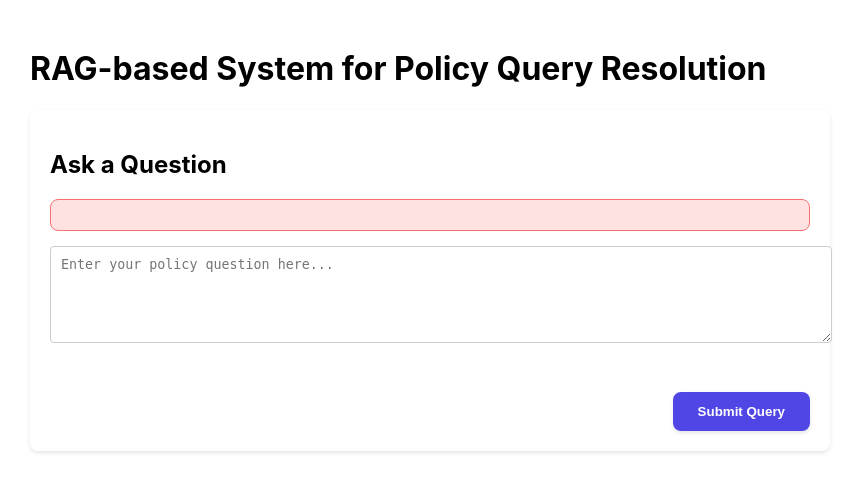
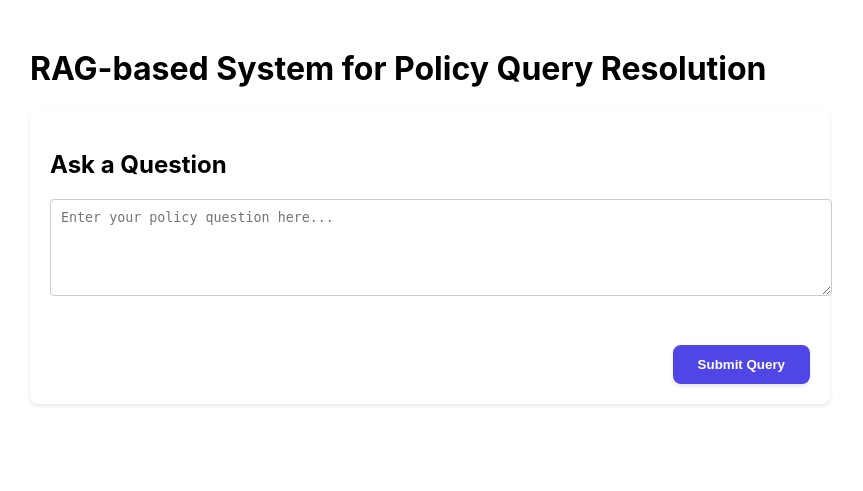
Before and after one commit to Vastalya1/MP5-RAG-System, a FastAPI app: page / in a window 1280 px wide. Shown: the top 491 px of the page, without its empty margins (210-1073 px from the left). Run offline with FastAPI, Linux system fonts and the light colour scheme; some libraries are stand-ins or nearby versions.

Commit message:
feat: Completed updated  HTML

```diff
--- a/src/frontend/templates/index.html
+++ b/src/frontend/templates/index.html
@@ -252,7 +252,7 @@
             <h2>Ask a Question</h2>
 
             <!-- Message Box for JS status messages -->
-            <div id="messageBox" class="error hidden" role="alert"></div>
+            <!--<div id="messageBox" class="error hidden" role="alert"></div>-->
 
             <form id="queryForm" action="/query" method="POST">
                 <textarea id="query" name="query"
```
